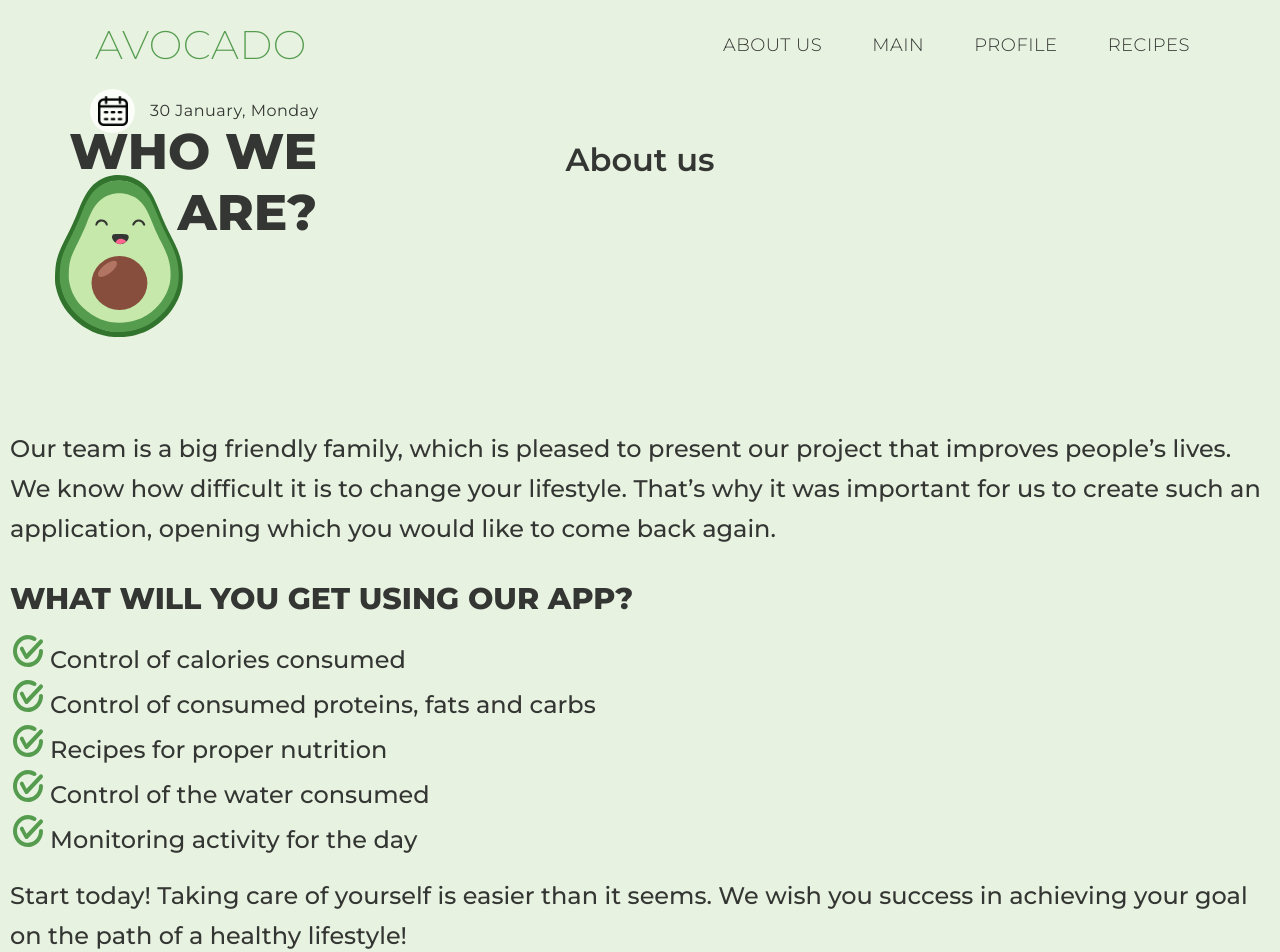
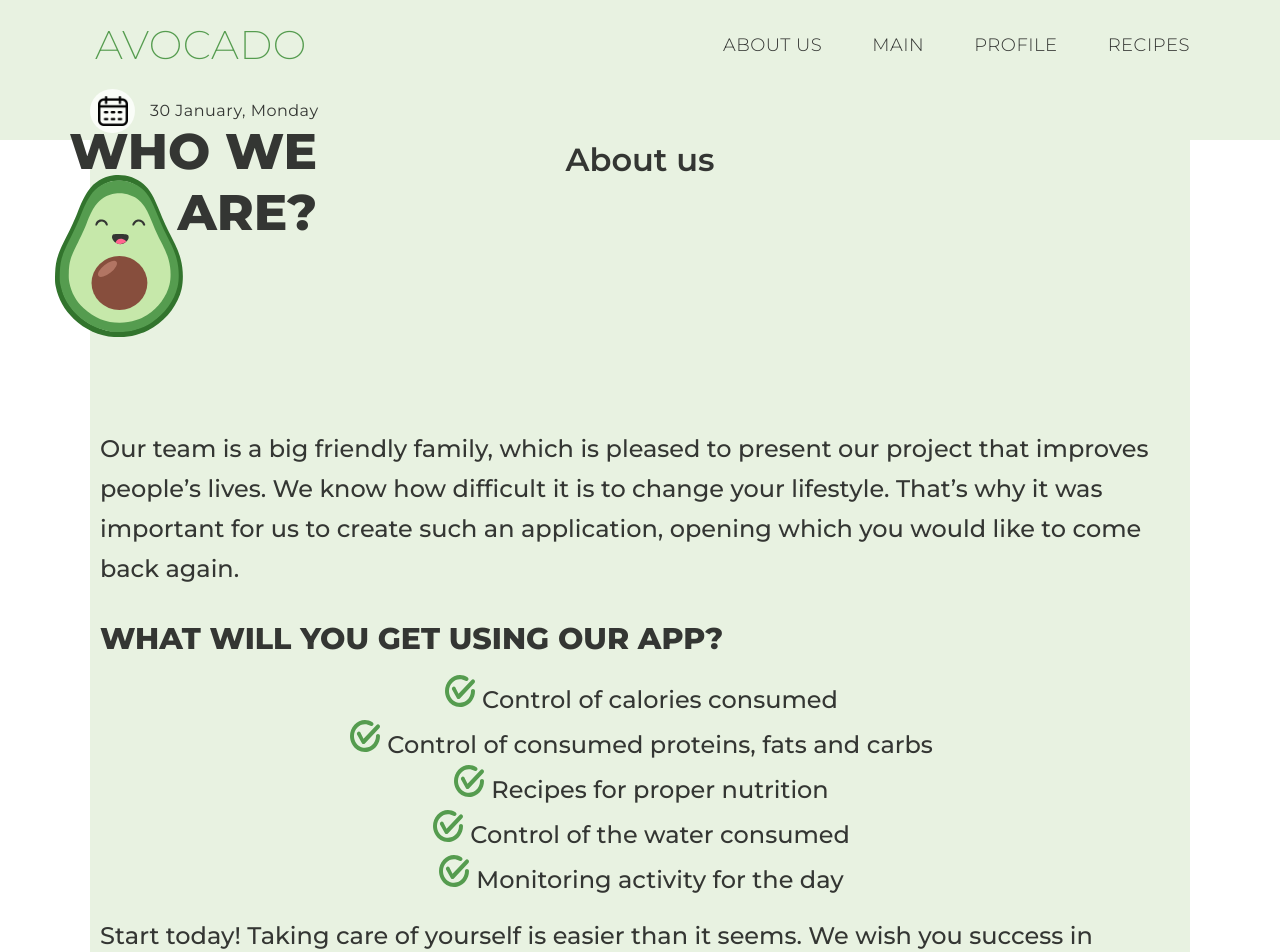
Before and after one commit to mitjasha/avocado, a React (Create React App) app: page / in a window 1280 px wide. Shown: the top 952 px of the page. Built offline with nearby package versions, Linux system fonts and the light colour scheme.

Commit message:
fix: add class container to parent block in AboutUsScreen

```diff
--- a/src/App.tsx
+++ b/src/App.tsx
@@ -14,11 +14,11 @@ const App: React.FC = () => {
       <Header />
       <main className="main-app">
         <AboutUsScreen />
-        <MainScreen />
+        {/* <MainScreen />
         <EventScreen />
         <RecipesScreen />
         <ProductCardScreen />
-        <ProfileScreen />
+        <ProfileScreen /> */}
       </main>
       <Footer />
     </>
--- a/src/pages/AboutUsScreen/AboutUsScreen.scss
+++ b/src/pages/AboutUsScreen/AboutUsScreen.scss
@@ -2,7 +2,6 @@
 
 .about__us {
     &__screen {
-        width: 100%;
         background-color: $bg-color;
     }
 
@@ -59,9 +58,24 @@
         }
     }
 
+    &__ul {
+        display: flex;
+        flex-direction: column;
+        justify-content: space-between;
+        align-items: center;
+        align-self: center;
+    }
+
     &__ul li {
         list-style-image: url("../../assets/svg/pionts_about.svg");
     }
+
+    &__ul li::before {
+        content: '';
+        display: inline-block;
+        list-style-image: url("../../assets/svg/pionts_about.svg");
+    }
+
 
     &__heart {
         background-image: url("../../assets/svg/about_us.svg");
--- a/src/pages/AboutUsScreen/AboutUsScreen.tsx
+++ b/src/pages/AboutUsScreen/AboutUsScreen.tsx
@@ -1,9 +1,10 @@
 import React from "react";
 import "./AboutUsScreen.scss";
+import "../../index.scss";
 
 const AboutUsScreen = () => {
   return (
-    <div className="about__us__screen">
+    <div className="about__us__screen container">
       <h1 className="about__us__title">About us</h1>
       <div className="about__us__logo" />
       <h3 className="about__us__top_h3">WHO WE ARE?</h3>
```
